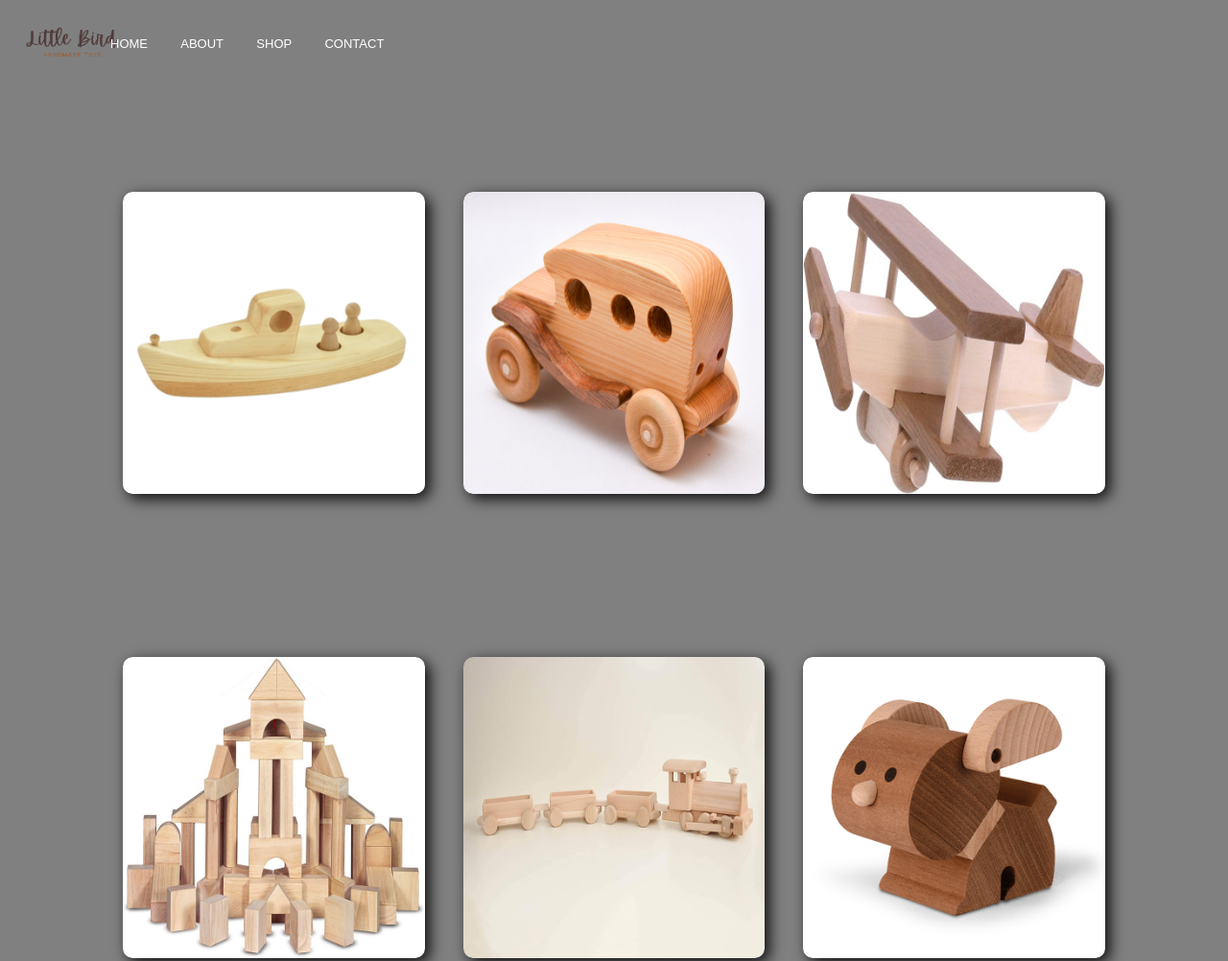
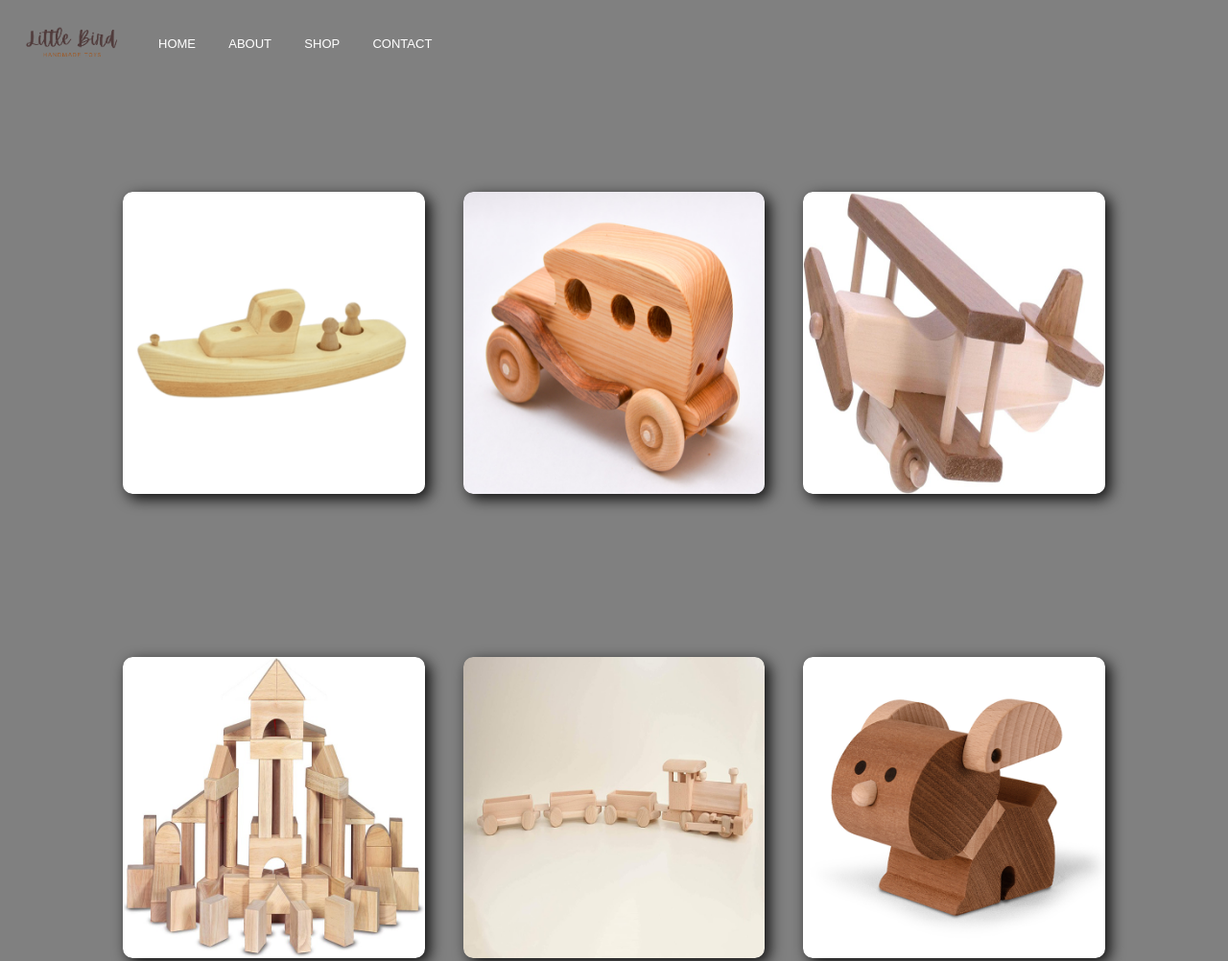
Before and after one commit to AaronM524/June-Monthly-Website, a plain HTML site: page shop.html in a window 1280 px wide. Shown: the top 1002 px of the page at 96% size. Drawn offline with Linux system fonts and the light colour scheme.

Commit message:
fixed navbar issue

```diff
--- a/about.css
+++ b/about.css
@@ -175,3 +175,7 @@ background-color: #666;
         background-color: rgb(226, 156, 24);
         color: #000;
       }
+
+      .navbar-menu {
+        margin-left: 50px;
+      }
--- a/shop.css
+++ b/shop.css
@@ -132,3 +132,11 @@ img {
   width: 250px;
   margin: -100px;
 }
+
+
+
+
+
+.navbar-menu {
+  margin-left: 50px;
+}
```
Also changed, not shown: contact.html (+1 -1 lines), style.css (line endings or trailing spaces).
